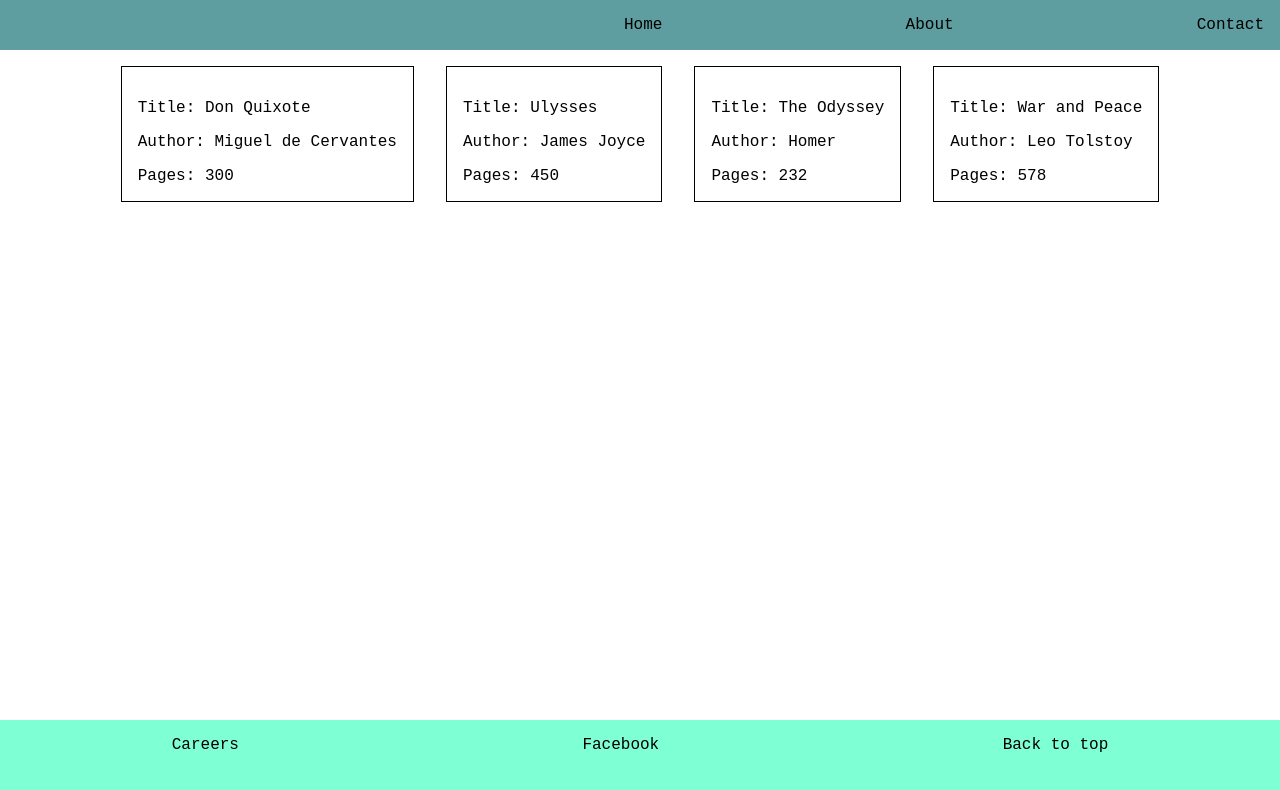
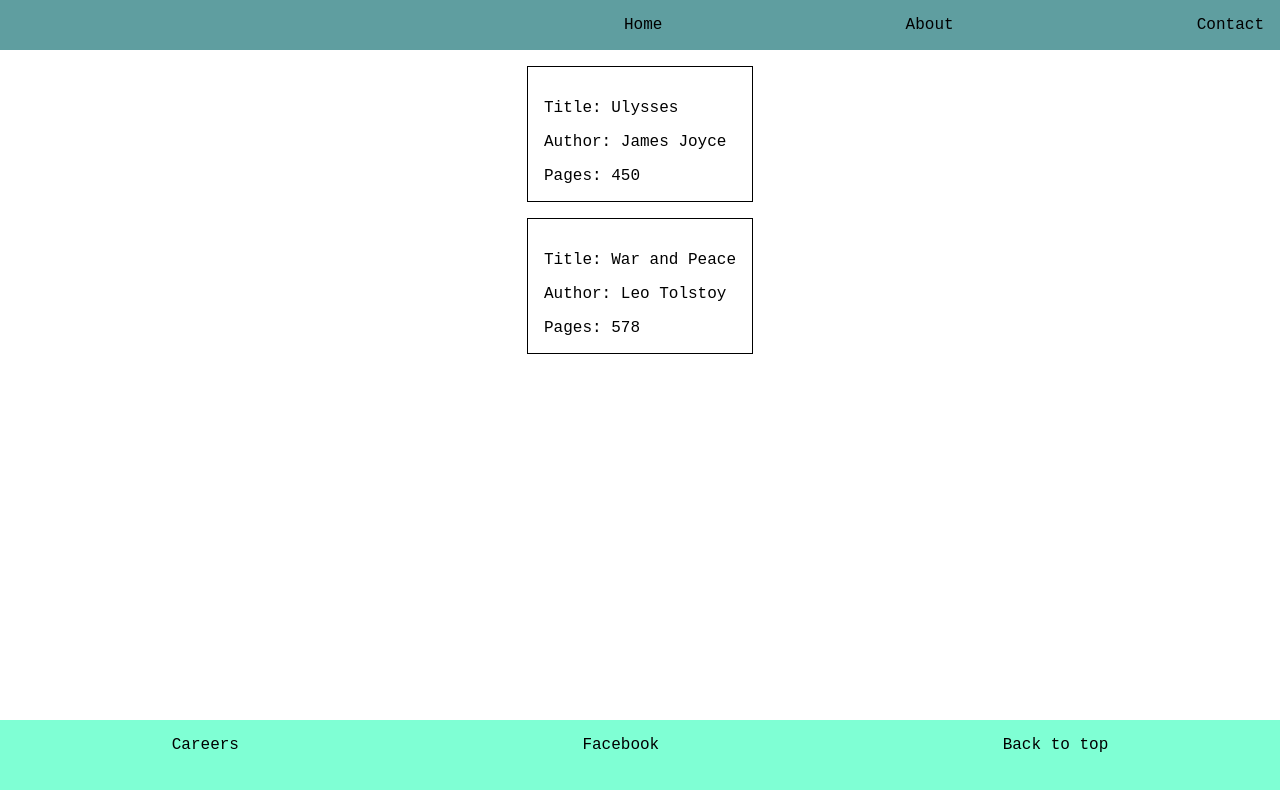
Before and after one commit to dankified/react-practice-app, a React (Create React App) app: page / in a window 1280 px wide. Shown: the top 790 px of the page. Built offline with nearby package versions, Linux system fonts and the light colour scheme.

Commit message:
Create BookCollection component

```diff
--- /dev/null
+++ b/src/components/BookCollection.js
@@ -0,0 +1,17 @@
+import React from 'react';
+import Book from './Book';
+
+const BookCollection = props => {
+	let books = props.bookArray.filter(book => book.genre === props.genre);
+	return (
+		<div>
+			{books.map(book => <Book
+				title={book.title}
+				author={book.author}
+				pages={book.pages}
+			/>)}
+		</div>
+	)
+}
+
+export default BookCollection;
--- a/src/components/MainContent.js
+++ b/src/components/MainContent.js
@@ -1,24 +1,18 @@
 import React from 'react';
 import '../styles/mainContent.css';
-import Book from './Book';
+import BookCollection from './BookCollection';
 
 const bookArray = [
-	{title: "Don Quixote", author: "Miguel de Cervantes", pages: 300},
-	{title: "Ulysses", author: "James Joyce", pages: 450},
-	{title: "The Odyssey", author: "Homer", pages: 232},
-	{title: "War and Peace", author: "Leo Tolstoy", pages: 578},
-
+	{title: "Don Quixote", author: "Miguel de Cervantes", pages: 300, genre: 'medieval fantasy'},
+	{title: "Ulysses", author: "James Joyce", pages: 450, genre: 'pretentious shit'},
+	{title: "The Odyssey", author: "Homer", pages: 232, genre: 'greek tragedy'},
+	{title: "War and Peace", author: "Leo Tolstoy", pages: 578, genre: 'pretentious shit'}
 ]
-
 
 const MainContent = () => {
 	return (
 		<div id="main-content">
-			{bookArray.map(book => <Book
-				title={book.title}
-				author={book.author}
-				pages={book.pages}
-			/>)}
+			<BookCollection genre="pretentious shit" bookArray={bookArray} />
 		</div>
 	)
 }
```
